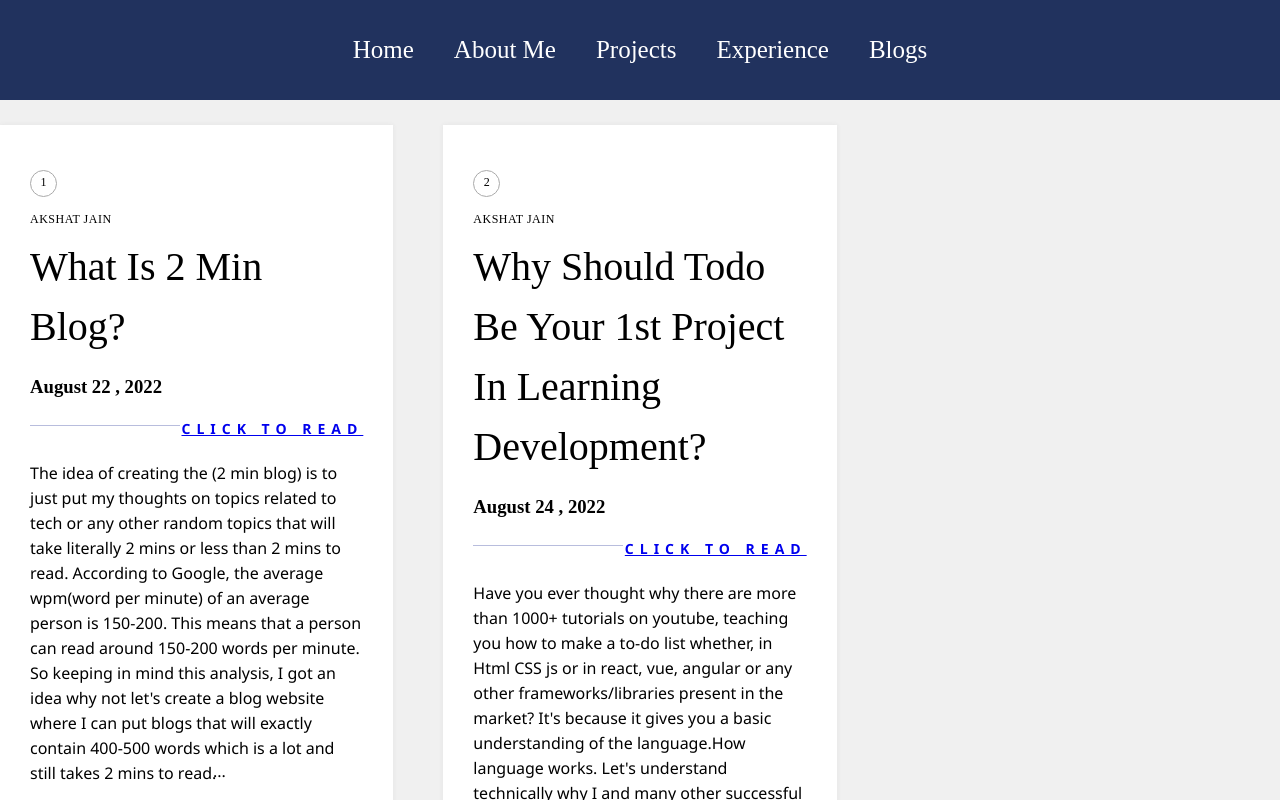
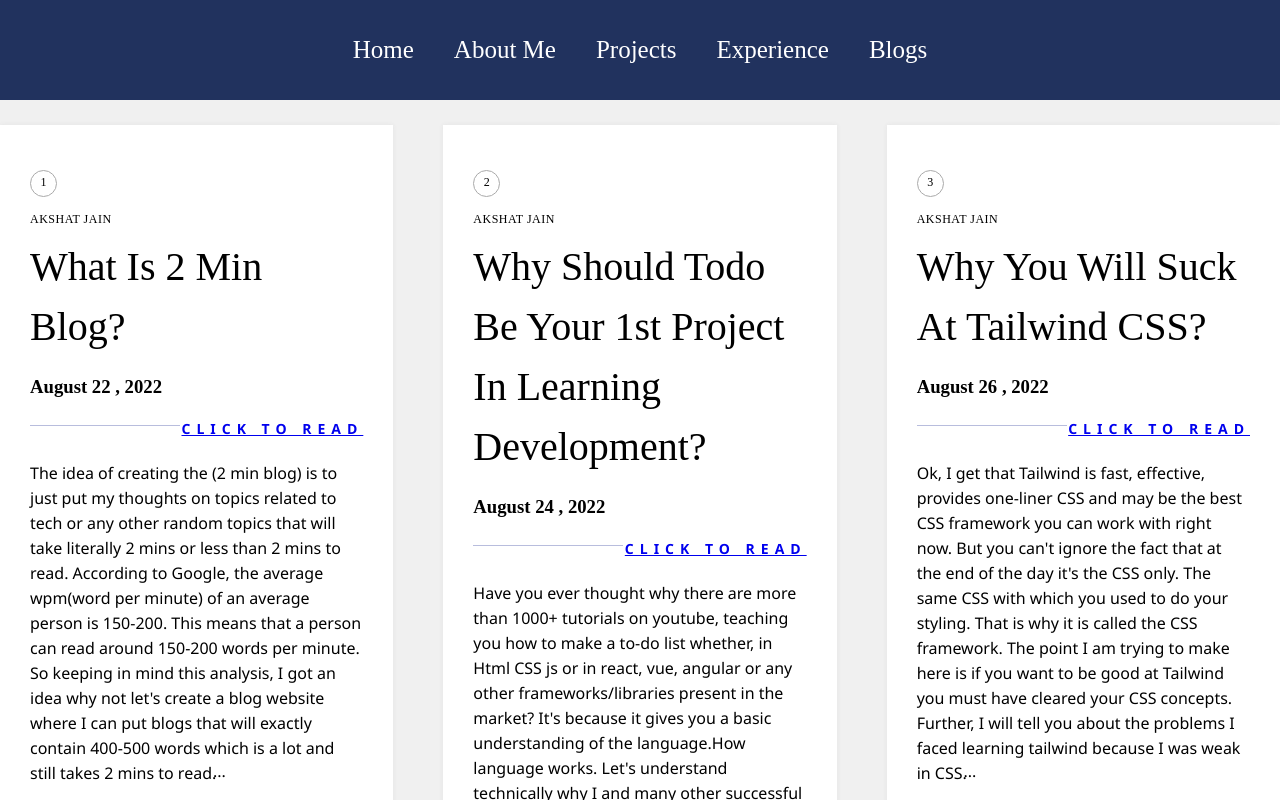
Before and after one commit to Akshat2Jain/Portfolio_Reactjs, a React (Create React App) app: page /Blogs in a window 1280 px wide. Shown: the top 800 px of the page. Built offline with nearby package versions, Linux system fonts and the light colour scheme.

Commit message:
added a new blog and added some text in about page

```diff
--- a/src/component/About.js
+++ b/src/component/About.js
@@ -9,7 +9,7 @@ const About = () => {
       <div className="aboutme">
         <img src={Homeimg} alt="profile" />
         <h4>
-          I Am A Second-Year Student Pursuing Information Technology @ Kiet
+          I Am A Third-Year Student Pursuing Information Technology @ Kiet
           Group Of Institutions. I Am Always Ready To Have New Experiences, Meet
           New People And Learn New Things. I Find The Idea Of Creating Value For
           People And Impacting The World Through My Gratifying.
--- a/src/component/BlogApi.js
+++ b/src/component/BlogApi.js
@@ -34,6 +34,26 @@ const blogList = [
     url: window.location.href,
     link:"https://2minblog.vercel.app/blog/2"
   },
+  {
+    id: 3,
+    title: "Why You Will Suck At Tailwind CSS?",
+    category: "Tech",
+    subCategory: ["Tech", "WebDev"],
+    description:
+      "Ok, I get that Tailwind is fast, effective, provides one-liner CSS and may be the best CSS framework you can work with right now. But you can't ignore the fact that at the end of the day it's the CSS only. The same CSS with which you used to do your styling. That is why it is called the CSS framework. The point I am trying to make here is if you want to be good at Tailwind you must have cleared your CSS concepts. Further, I will tell you about the problems I faced learning tailwind because I was weak in CSS.",
+    description2:
+      "All those advantages that you listen about the tailwind are correct but again a waste if you are not good at the CSS. I struggled with learning the tailwind in the starting. My concepts were not clear about how display properties works, and position properties like the difference between relative, absolute, static, fixed, and sticky. What is Z-index and What is the real concept behind using the z-index. Learning about the Float is, again a very important property that we usually ignore. CSS box model, learning about the margins, border, and padding. Learning about flex or any other grid system. These are the basic properties which one must learn. Now you understood how to style a page, how things work.This is the time you can move on the Learning tailwind CSS. You will understand why we admire tailwind so much, You will fall in love with this.When you know that all that hard work that you used to do writing so much CSS for only one class. Now you can write all those in just one line.Easily making pages responsive with the help of breakpoints. And many other advantages.",
+    description3:
+      "Hahaha, You will not suck at tailwind If you do the right things. I was bad in tailwind in the starting. Then I learned the CSS concepts and Now I am pretty good in the tailwind. That is it for this blog. I hope you like this blog and if you like this blog share it with your friends.",
+    footer: "See Ya in Glory 😊",
+    authorName: "Akshat Jain",
+    authorAvatar: "/assets/images/author.jpg",
+    createdAt: "August 26 , 2022",
+    cover: "/assets/images/designer-1.jpg",
+    url: window.location.href,
+    link:"https://2minblog.vercel.app/blog/3"
+  },
+
 ];
 
 export default blogList;
```
